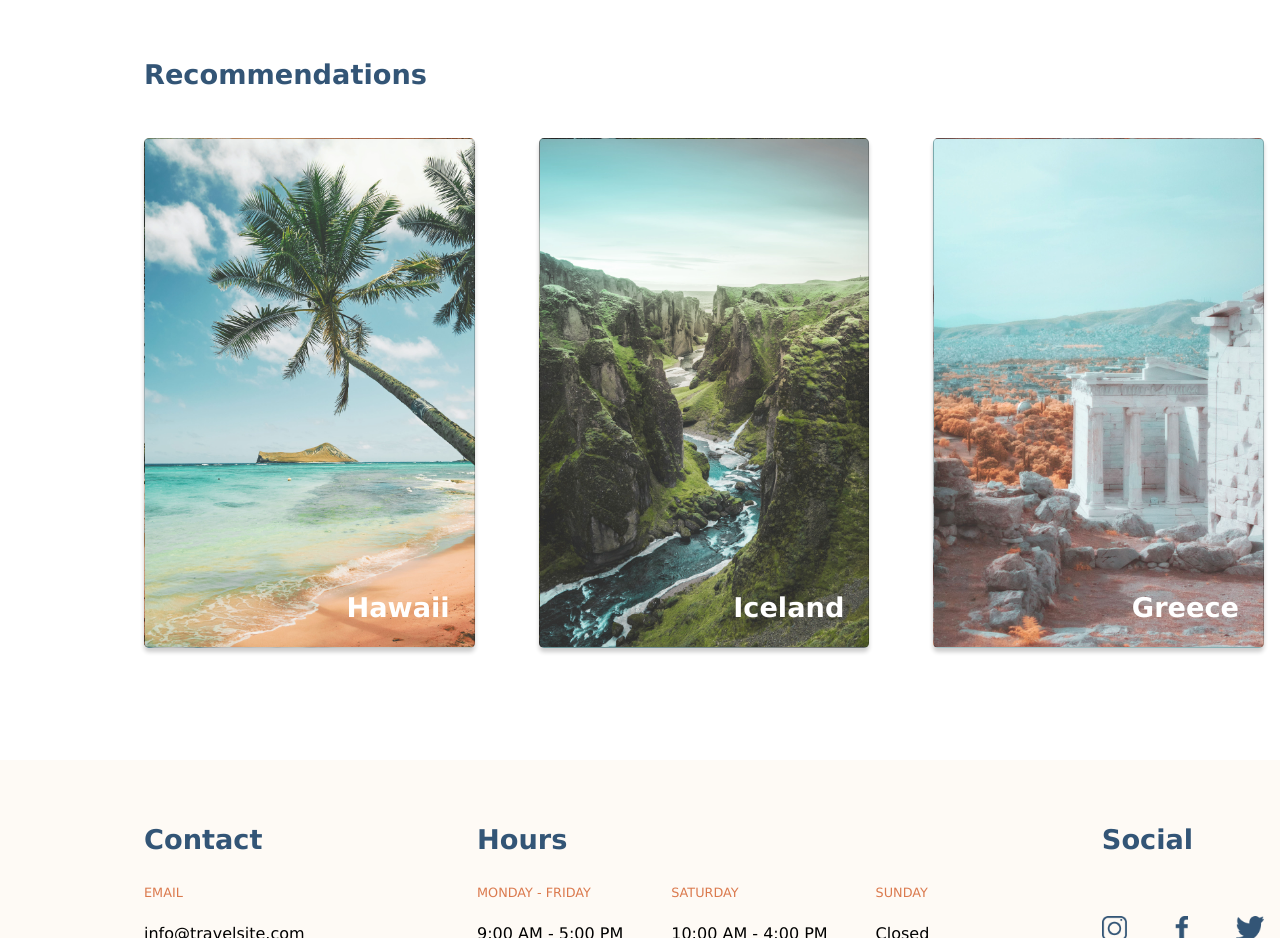
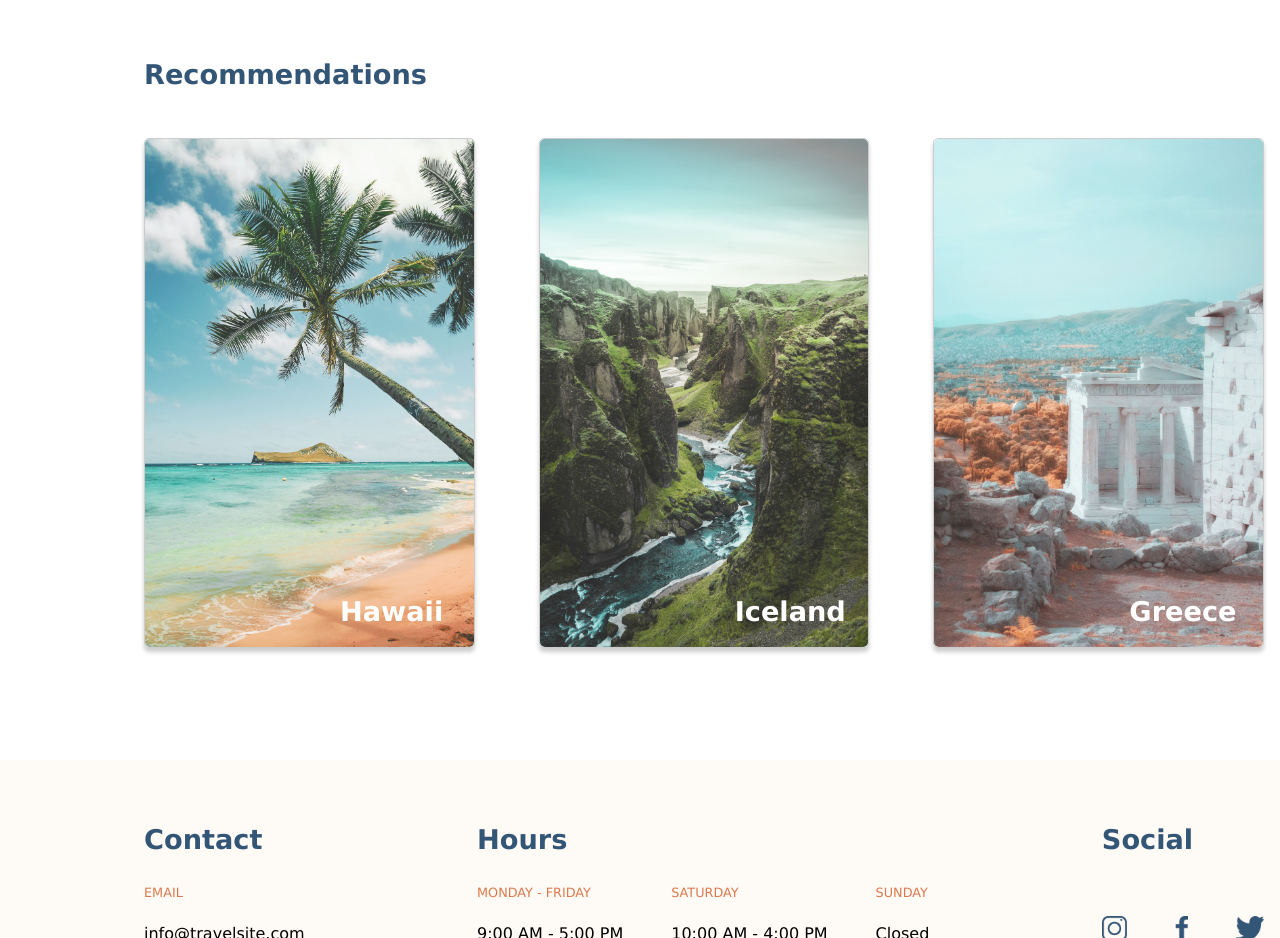
Before and after one commit to jacquikeating/jacqui-keating-travel-site, a plain HTML site: page index.html in a window 1280 px wide. Shown: the part 780-1718 px from the top of the page. Drawn offline with Linux system fonts and the light colour scheme.

Commit message:
changed card images
- changed index.html card images from background images to actual images
- positioned text with position: absolute instead of flex on the cards (it looks worse but it matches the mockup better! yay!)

```diff
--- a/css/destinations.css
+++ b/css/destinations.css
@@ -24,7 +24,7 @@
 
 /* CARDS -------------------------------------------------------- */
 .card {
-    flex-direction: column;
+    background-color: var(--clr-white);
 }
 
 .card__title {
--- a/css/global.css
+++ b/css/global.css
@@ -73,9 +73,6 @@ body {
     border: 1px solid var(--clr-shadow);
     border-radius: 5px;
     box-shadow: 0px 4px 4px var(--clr-shadow);
-    background-color: var(--clr-white);
-    background-size: cover;
-    display: flex;
     padding: 1.5rem;
 }
 
--- a/css/main.css
+++ b/css/main.css
@@ -55,9 +55,19 @@
 
 /* CARDS -------------------------------------------------------- */
 .card {
-    justify-content: flex-end;
-    align-items: flex-end;
     text-decoration: none;
+    position: relative;
+}
+
+.card__img {
+    position: absolute;
+    left: 0;
+    top: 0;
+    z-index: -1;
+    width:  100%;
+    height: 100%;
+    object-fit: cover;
+    border-radius: 5px;
 }
 
 .card__destination-name {
@@ -65,16 +75,7 @@
     font-weight: bold;
     color: #FFF;
     text-align: right;
+    position: absolute;
+    bottom: 20px;
+    left: 195px;
 }
-
-.card--hawaii {
-    background-image: url("/assets/images/hawaii.jpg");
-}
-
-.card--iceland {
-    background-image: url("/assets/images/iceland.jpg");
-}
-
-.card--greece {
-    background-image: url("/assets/images/greece.jpg");
-}
--- a/index.html
+++ b/index.html
@@ -51,14 +51,17 @@
                 <div class="cards-container">
 
                     <a class="card card--hawaii" href="/pages/hawaii.html">
+                        <img class="card__img" src="/assets/images/hawaii.jpg">
                         <p class="card__destination-name">Hawaii</p>
                     </a>
 
                     <a class="card card--iceland" href="/pages/iceland.html">
+                        <img class="card__img" src="/assets/images/iceland.jpg">
                         <p class="card__destination-name">Iceland</p>
                     </a>
 
                     <a class="card card--greece" href="/pages/greece.html">
+                        <img class="card__img" src="/assets/images/greece.jpg">
                         <p class="card__destination-name">Greece</p>
                     </a>
 
```
